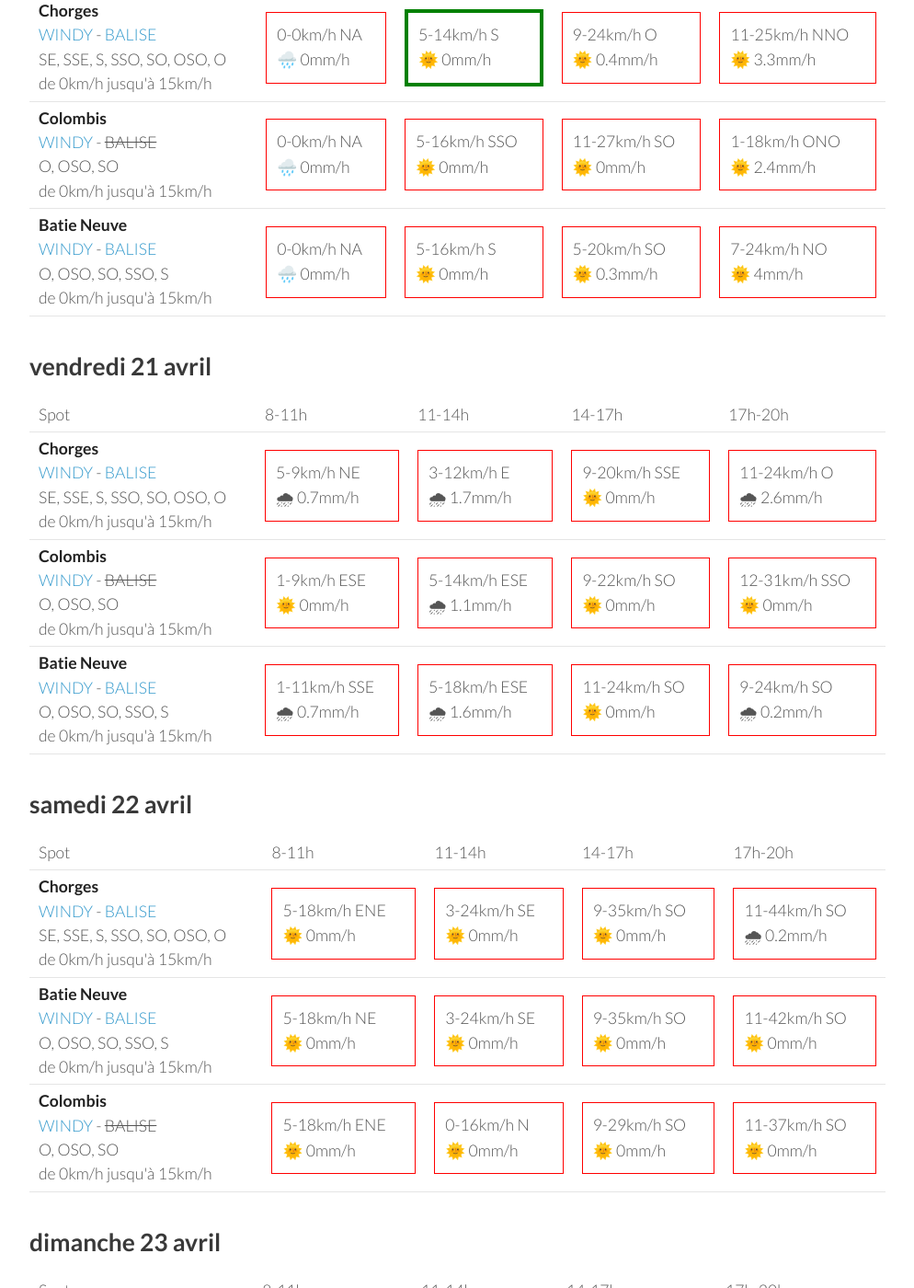
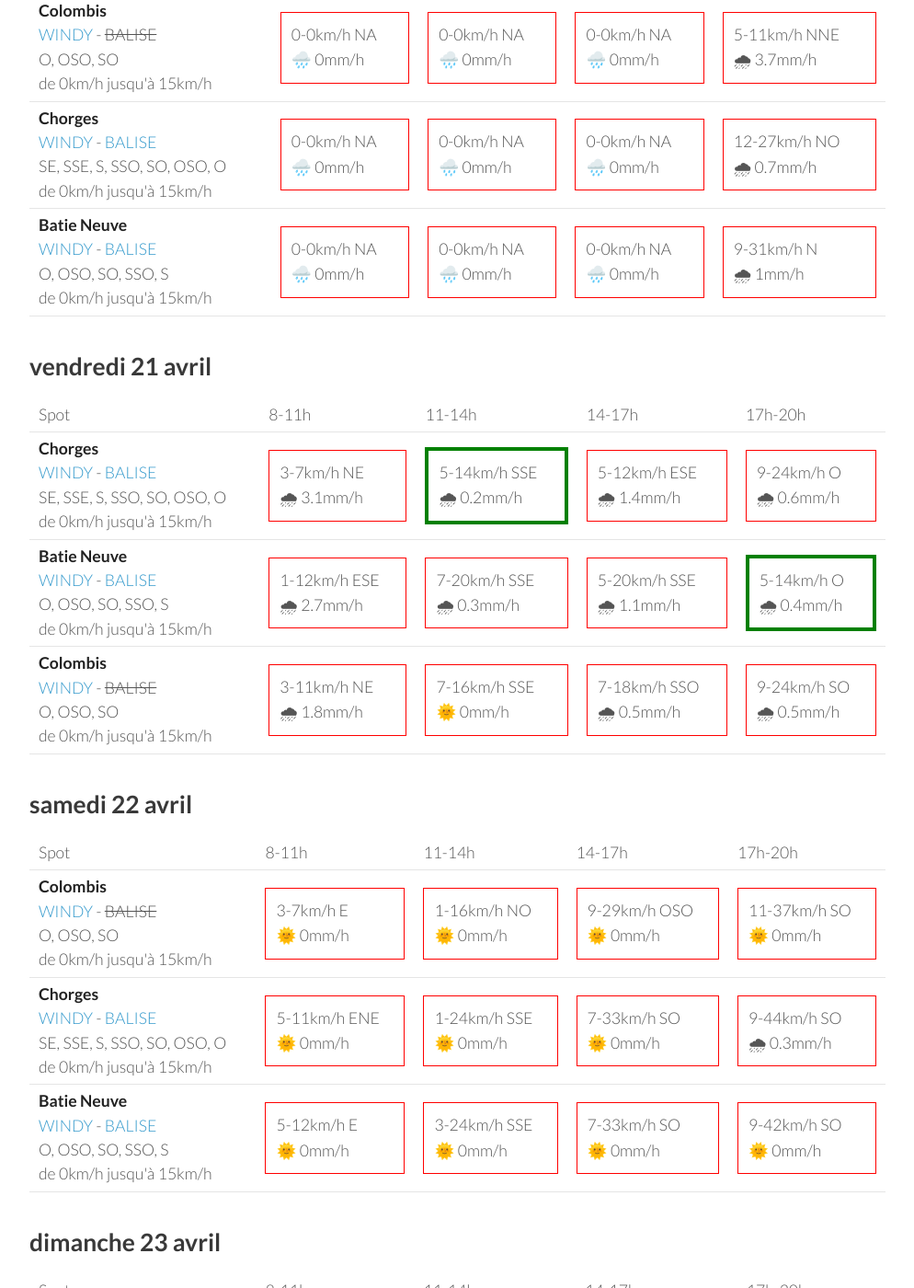
Before and after one commit to parapente-dans-le-nord/parapente-dans-le-nord.github.io, a Jekyll site: the page built from saint_andre.markdown, in a window 1280 px wide and 1400 px high, scrolled down 373 px. Shown: the whole window at 92% size, without its empty margins (26-1020 px from the left). Built offline with Jekyll 4.4.1, drawn with Linux system fonts in a browser that asks for light colours; some of the changed text lies outside the part shown.

Commit message:
update index.markdown

```diff
--- a/saint_andre.markdown
+++ b/saint_andre.markdown
@@ -22,30 +22,30 @@ page mise à jour le jeudi 20 avril 13:36
       <td>17h-20h</td>
     </tr>
 <tr>
+        <td><strong>Colombis</strong><br><a href="https://windy.com/44.494/6.216?44.559,6.262,10">WINDY</a> - <span class="no-balise"> BALISE </span><br> <span class="vent-favorable">O, OSO, SO</span><br><span class="force-vent">de 0km/h jusqu'à 15km/h</span> </td>
+
+            <td><div class="not-flyable"><p>0-0km/h NA</p><p>🌧️ 0mm/h</p></div></td>
+            <td><div class="not-flyable"><p>0-0km/h NA</p><p>🌧️ 0mm/h</p></div></td>
+            <td><div class="not-flyable"><p>0-0km/h NA</p><p>🌧️ 0mm/h</p></div></td>
+            <td><div class="not-flyable"><p>5-11km/h NNE</p><p>🌧 3.7mm/h</p></div></td>
+
+    </tr>
+<tr>
         <td><strong>Chorges</strong><br><a href="https://windy.com/44.578/6.280?44.559,6.262,10">WINDY</a> - <span class=""><a href="https://www.openwindmap.org/PP554">BALISE</a> </span><br> <span class="vent-favorable">SE, SSE, S, SSO, SO, OSO, O</span><br><span class="force-vent">de 0km/h jusqu'à 15km/h</span> </td>
 
             <td><div class="not-flyable"><p>0-0km/h NA</p><p>🌧️ 0mm/h</p></div></td>
-            <td><div class="flyable"><p>5-14km/h S</p><p>🌞 0mm/h</p></div></td>
-            <td><div class="not-flyable"><p>9-24km/h O</p><p>🌞 0.4mm/h</p></div></td>
-            <td><div class="not-flyable"><p>11-25km/h NNO</p><p>🌞 3.3mm/h</p></div></td>
-
-    </tr>
-<tr>
-        <td><strong>Colombis</strong><br><a href="https://windy.com/44.494/6.216?44.559,6.262,10">WINDY</a> - <span class="no-balise"> BALISE </span><br> <span class="vent-favorable">O, OSO, SO</span><br><span class="force-vent">de 0km/h jusqu'à 15km/h</span> </td>
-
             <td><div class="not-flyable"><p>0-0km/h NA</p><p>🌧️ 0mm/h</p></div></td>
-            <td><div class="not-flyable"><p>5-16km/h SSO</p><p>🌞 0mm/h</p></div></td>
-            <td><div class="not-flyable"><p>11-27km/h SO</p><p>🌞 0mm/h</p></div></td>
-            <td><div class="not-flyable"><p>1-18km/h ONO</p><p>🌞 2.4mm/h</p></div></td>
+            <td><div class="not-flyable"><p>0-0km/h NA</p><p>🌧️ 0mm/h</p></div></td>
+            <td><div class="not-flyable"><p>12-27km/h NO</p><p>🌧 0.7mm/h</p></div></td>
 
     </tr>
 <tr>
         <td><strong>Batie Neuve</strong><br><a href="https://windy.com/44.584/6.236?44.559,6.262,10,m:eTtagly">WINDY</a> - <span class=""><a href="https://www.openwindmap.org/PP554">BALISE</a> </span><br> <span class="vent-favorable">O, OSO, SO, SSO, S</span><br><span class="force-vent">de 0km/h jusqu'à 15km/h</span> </td>
 
             <td><div class="not-flyable"><p>0-0km/h NA</p><p>🌧️ 0mm/h</p></div></td>
-            <td><div class="not-flyable"><p>5-16km/h S</p><p>🌞 0mm/h</p></div></td>
-            <td><div class="not-flyable"><p>5-20km/h SO</p><p>🌞 0.3mm/h</p></div></td>
-            <td><div class="not-flyable"><p>7-24km/h NO</p><p>🌞 4mm/h</p></div></td>
+            <td><div class="not-flyable"><p>0-0km/h NA</p><p>🌧️ 0mm/h</p></div></td>
+            <td><div class="not-flyable"><p>0-0km/h NA</p><p>🌧️ 0mm/h</p></div></td>
+            <td><div class="not-flyable"><p>9-31km/h N</p><p>🌧 1mm/h</p></div></td>
 
     </tr>
 
@@ -67,30 +67,30 @@ page mise à jour le jeudi 20 avril 13:36
 <tr>
         <td><strong>Chorges</strong><br><a href="https://windy.com/44.578/6.280?44.559,6.262,10">WINDY</a> - <span class=""><a href="https://www.openwindmap.org/PP554">BALISE</a> </span><br> <span class="vent-favorable">SE, SSE, S, SSO, SO, OSO, O</span><br><span class="force-vent">de 0km/h jusqu'à 15km/h</span> </td>
 
-            <td><div class="not-flyable"><p>5-9km/h NE</p><p>🌧 0.7mm/h</p></div></td>
-            <td><div class="not-flyable"><p>3-12km/h E</p><p>🌧 1.7mm/h</p></div></td>
-            <td><div class="not-flyable"><p>9-20km/h SSE</p><p>🌞 0mm/h</p></div></td>
-            <td><div class="not-flyable"><p>11-24km/h O</p><p>🌧 2.6mm/h</p></div></td>
+            <td><div class="not-flyable"><p>3-7km/h NE</p><p>🌧 3.1mm/h</p></div></td>
+            <td><div class="flyable"><p>5-14km/h SSE</p><p>🌧 0.2mm/h</p></div></td>
+            <td><div class="not-flyable"><p>5-12km/h ESE</p><p>🌧 1.4mm/h</p></div></td>
+            <td><div class="not-flyable"><p>9-24km/h O</p><p>🌧 0.6mm/h</p></div></td>
+
+
+    </tr>
+<tr>
+        <td><strong>Batie Neuve</strong><br><a href="https://windy.com/44.584/6.236?44.559,6.262,10,m:eTtagly">WINDY</a> - <span class=""><a href="https://www.openwindmap.org/PP554">BALISE</a> </span><br> <span class="vent-favorable">O, OSO, SO, SSO, S</span><br><span class="force-vent">de 0km/h jusqu'à 15km/h</span> </td>
+
+            <td><div class="not-flyable"><p>1-12km/h ESE</p><p>🌧 2.7mm/h</p></div></td>
+            <td><div class="not-flyable"><p>7-20km/h SSE</p><p>🌧 0.3mm/h</p></div></td>
+            <td><div class="not-flyable"><p>5-20km/h SSE</p><p>🌧 1.1mm/h</p></div></td>
+            <td><div class="flyable"><p>5-14km/h O</p><p>🌧 0.4mm/h</p></div></td>
 
 
     </tr>
 <tr>
         <td><strong>Colombis</strong><br><a href="https://windy.com/44.494/6.216?44.559,6.262,10">WINDY</a> - <span class="no-balise"> BALISE </span><br> <span class="vent-favorable">O, OSO, SO</span><br><span class="force-vent">de 0km/h jusqu'à 15km/h</span> </td>
 
-            <td><div class="not-flyable"><p>1-9km/h ESE</p><p>🌞 0mm/h</p></div></td>
-            <td><div class="not-flyable"><p>5-14km/h ESE</p><p>🌧 1.1mm/h</p></div></td>
-            <td><div class="not-flyable"><p>9-22km/h SO</p><p>🌞 0mm/h</p></div></td>
-            <td><div class="not-flyable"><p>12-31km/h SSO</p><p>🌞 0mm/h</p></div></td>
-
-
-    </tr>
-<tr>
-        <td><strong>Batie Neuve</strong><br><a href="https://windy.com/44.584/6.236?44.559,6.262,10,m:eTtagly">WINDY</a> - <span class=""><a href="https://www.openwindmap.org/PP554">BALISE</a> </span><br> <span class="vent-favorable">O, OSO, SO, SSO, S</span><br><span class="force-vent">de 0km/h jusqu'à 15km/h</span> </td>
-
-            <td><div class="not-flyable"><p>1-11km/h SSE</p><p>🌧 0.7mm/h</p></div></td>
-            <td><div class="not-flyable"><p>5-18km/h ESE</p><p>🌧 1.6mm/h</p></div></td>
-            <td><div class="not-flyable"><p>11-24km/h SO</p><p>🌞 0mm/h</p></div></td>
-            <td><div class="not-flyable"><p>9-24km/h SO</p><p>🌧 0.2mm/h</p></div></td>
+            <td><div class="not-flyable"><p>3-11km/h NE</p><p>🌧 1.8mm/h</p></div></td>
+            <td><div class="not-flyable"><p>7-16km/h SSE</p><p>🌞 0mm/h</p></div></td>
+            <td><div class="not-flyable"><p>7-18km/h SSO</p><p>🌧 0.5mm/h</p></div></td>
+            <td><div class="not-flyable"><p>9-24km/h SO</p><p>🌧 0.5mm/h</p></div></td>
 
 
     </tr>
@@ -111,32 +111,32 @@ page mise à jour le jeudi 20 avril 13:36
       <td>17h-20h</td>
     </tr>
 <tr>
+        <td><strong>Colombis</strong><br><a href="https://windy.com/44.494/6.216?44.559,6.262,10">WINDY</a> - <span class="no-balise"> BALISE </span><br> <span class="vent-favorable">O, OSO, SO</span><br><span class="force-vent">de 0km/h jusqu'à 15km/h</span> </td>
+
+            <td><div class="not-flyable"><p>3-7km/h E</p><p>🌞 0mm/h</p></div></td>
+            <td><div class="not-flyable"><p>1-16km/h NO</p><p>🌞 0mm/h</p></div></td>
+            <td><div class="not-flyable"><p>9-29km/h OSO</p><p>🌞 0mm/h</p></div></td>
+            <td><div class="not-flyable"><p>11-37km/h SO</p><p>🌞 0mm/h</p></div></td>
+
+
+    </tr>
+<tr>
         <td><strong>Chorges</strong><br><a href="https://windy.com/44.578/6.280?44.559,6.262,10">WINDY</a> - <span class=""><a href="https://www.openwindmap.org/PP554">BALISE</a> </span><br> <span class="vent-favorable">SE, SSE, S, SSO, SO, OSO, O</span><br><span class="force-vent">de 0km/h jusqu'à 15km/h</span> </td>
 
-            <td><div class="not-flyable"><p>5-18km/h ENE</p><p>🌞 0mm/h</p></div></td>
-            <td><div class="not-flyable"><p>3-24km/h SE</p><p>🌞 0mm/h</p></div></td>
-            <td><div class="not-flyable"><p>9-35km/h SO</p><p>🌞 0mm/h</p></div></td>
-            <td><div class="not-flyable"><p>11-44km/h SO</p><p>🌧 0.2mm/h</p></div></td>
+            <td><div class="not-flyable"><p>5-11km/h ENE</p><p>🌞 0mm/h</p></div></td>
+            <td><div class="not-flyable"><p>1-24km/h SSE</p><p>🌞 0mm/h</p></div></td>
+            <td><div class="not-flyable"><p>7-33km/h SO</p><p>🌞 0mm/h</p></div></td>
+            <td><div class="not-flyable"><p>9-44km/h SO</p><p>🌧 0.3mm/h</p></div></td>
 
 
     </tr>
 <tr>
         <td><strong>Batie Neuve</strong><br><a href="https://windy.com/44.584/6.236?44.559,6.262,10,m:eTtagly">WINDY</a> - <span class=""><a href="https://www.openwindmap.org/PP554">BALISE</a> </span><br> <span class="vent-favorable">O, OSO, SO, SSO, S</span><br><span class="force-vent">de 0km/h jusqu'à 15km/h</span> </td>
 
-            <td><div class="not-flyable"><p>5-18km/h NE</p><p>🌞 0mm/h</p></div></td>
-            <td><div class="not-flyable"><p>3-24km/h SE</p><p>🌞 0mm/h</p></div></td>
-            <td><div class="not-flyable"><p>9-35km/h SO</p><p>🌞 0mm/h</p></div></td>
-            <td><div class="not-flyable"><p>11-42km/h SO</p><p>🌞 0mm/h</p></div></td>
-
-
-    </tr>
-<tr>
-        <td><strong>Colombis</strong><br><a href="https://windy.com/44.494/6.216?44.559,6.262,10">WINDY</a> - <span class="no-balise"> BALISE </span><br> <span class="vent-favorable">O, OSO, SO</span><br><span class="force-vent">de 0km/h jusqu'à 15km/h</span> </td>
-
-            <td><div class="not-flyable"><p>5-18km/h ENE</p><p>🌞 0mm/h</p></div></td>
-            <td><div class="not-flyable"><p>0-16km/h N</p><p>🌞 0mm/h</p></div></td>
-            <td><div class="not-flyable"><p>9-29km/h SO</p><p>🌞 0mm/h</p></div></td>
-            <td><div class="not-flyable"><p>11-37km/h SO</p><p>🌞 0mm/h</p></div></td>
+            <td><div class="not-flyable"><p>5-12km/h E</p><p>🌞 0mm/h</p></div></td>
+            <td><div class="not-flyable"><p>3-24km/h SSE</p><p>🌞 0mm/h</p></div></td>
+            <td><div class="not-flyable"><p>7-33km/h SO</p><p>🌞 0mm/h</p></div></td>
+            <td><div class="not-flyable"><p>9-42km/h SO</p><p>🌞 0mm/h</p></div></td>
 
 
     </tr>
@@ -159,30 +159,30 @@ page mise à jour le jeudi 20 avril 13:36
 <tr>
         <td><strong>Colombis</strong><br><a href="https://windy.com/44.494/6.216?44.559,6.262,10">WINDY</a> - <span class="no-balise"> BALISE </span><br> <span class="vent-favorable">O, OSO, SO</span><br><span class="force-vent">de 0km/h jusqu'à 15km/h</span> </td>
 
-            <td><div class="not-flyable"><p>1-12km/h NE</p><p>🌞 0mm/h</p></div></td>
-            <td><div class="not-flyable"><p>3-18km/h O</p><p>🌞 0mm/h</p></div></td>
-            <td><div class="not-flyable"><p>9-29km/h O</p><p>🌧 0.2mm/h</p></div></td>
-            <td><div class="not-flyable"><p>14-40km/h O</p><p>🌞 0mm/h</p></div></td>
+            <td><div class="not-flyable"><p>3-12km/h E</p><p>🌞 0mm/h</p></div></td>
+            <td><div class="not-flyable"><p>3-16km/h OSO</p><p>🌞 0mm/h</p></div></td>
+            <td><div class="not-flyable"><p>9-31km/h OSO</p><p>🌞 0mm/h</p></div></td>
+            <td><div class="not-flyable"><p>12-40km/h O</p><p>🌞 0mm/h</p></div></td>
 
 
     </tr>
 <tr>
         <td><strong>Batie Neuve</strong><br><a href="https://windy.com/44.584/6.236?44.559,6.262,10,m:eTtagly">WINDY</a> - <span class=""><a href="https://www.openwindmap.org/PP554">BALISE</a> </span><br> <span class="vent-favorable">O, OSO, SO, SSO, S</span><br><span class="force-vent">de 0km/h jusqu'à 15km/h</span> </td>
 
-            <td><div class="not-flyable"><p>3-12km/h NNE</p><p>🌞 0mm/h</p></div></td>
-            <td><div class="not-flyable"><p>5-22km/h SO</p><p>🌞 0mm/h</p></div></td>
-            <td><div class="not-flyable"><p>9-33km/h OSO</p><p>🌧 0.4mm/h</p></div></td>
-            <td><div class="not-flyable"><p>12-46km/h OSO</p><p>🌞 0mm/h</p></div></td>
+            <td><div class="not-flyable"><p>1-16km/h ENE</p><p>🌞 0mm/h</p></div></td>
+            <td><div class="not-flyable"><p>3-20km/h SSO</p><p>🌞 0mm/h</p></div></td>
+            <td><div class="not-flyable"><p>9-33km/h OSO</p><p>🌧 0.5mm/h</p></div></td>
+            <td><div class="not-flyable"><p>11-46km/h O</p><p>🌧 0.6mm/h</p></div></td>
 
 
     </tr>
 <tr>
         <td><strong>Chorges</strong><br><a href="https://windy.com/44.578/6.280?44.559,6.262,10">WINDY</a> - <span class=""><a href="https://www.openwindmap.org/PP554">BALISE</a> </span><br> <span class="vent-favorable">SE, SSE, S, SSO, SO, OSO, O</span><br><span class="force-vent">de 0km/h jusqu'à 15km/h</span> </td>
 
-            <td><div class="not-flyable"><p>3-14km/h NNE</p><p>🌞 0mm/h</p></div></td>
-            <td><div class="not-flyable"><p>5-22km/h SO</p><p>🌞 0mm/h</p></div></td>
-            <td><div class="not-flyable"><p>9-35km/h OSO</p><p>🌧 0.5mm/h</p></div></td>
-            <td><div class="not-flyable"><p>12-48km/h OSO</p><p>🌞 0mm/h</p></div></td>
+            <td><div class="not-flyable"><p>1-18km/h ENE</p><p>🌧 0.2mm/h</p></div></td>
+            <td><div class="not-flyable"><p>3-22km/h SSO</p><p>🌞 0mm/h</p></div></td>
+            <td><div class="not-flyable"><p>9-37km/h OSO</p><p>🌧 0.6mm/h</p></div></td>
+            <td><div class="not-flyable"><p>11-50km/h O</p><p>🌧 0.5mm/h</p></div></td>
 
 
     </tr>
@@ -205,29 +205,29 @@ page mise à jour le jeudi 20 avril 13:36
 <tr>
         <td><strong>Colombis</strong><br><a href="https://windy.com/44.494/6.216?44.559,6.262,10">WINDY</a> - <span class="no-balise"> BALISE </span><br> <span class="vent-favorable">O, OSO, SO</span><br><span class="force-vent">de 0km/h jusqu'à 15km/h</span> </td>
 
-            <td><div class="not-flyable"><p>5-20km/h SO</p><p>🌞 0mm/h</p></div></td>
-            <td><div class="not-flyable"><p>7-24km/h ONO</p><p>🌞 0mm/h</p></div></td>
+            <td><div class="not-flyable"><p>1-16km/h SSO</p><p>🌞 0mm/h</p></div></td>
+            <td><div class="not-flyable"><p>7-25km/h NO</p><p>🌞 0mm/h</p></div></td>
             <td><div class="not-flyable"><p>11-35km/h ONO</p><p>🌞 0mm/h</p></div></td>
-            <td><div class="not-flyable"><p>14-42km/h ONO</p><p>🌞 0mm/h</p></div></td>
+            <td><div class="not-flyable"><p>12-40km/h ONO</p><p>🌞 0mm/h</p></div></td>
 
 
     </tr>
 <tr>
         <td><strong>Batie Neuve</strong><br><a href="https://windy.com/44.584/6.236?44.559,6.262,10,m:eTtagly">WINDY</a> - <span class=""><a href="https://www.openwindmap.org/PP554">BALISE</a> </span><br> <span class="vent-favorable">O, OSO, SO, SSO, S</span><br><span class="force-vent">de 0km/h jusqu'à 15km/h</span> </td>
 
-            <td><div class="not-flyable"><p>1-25km/h OSO</p><p>🌞 0mm/h</p></div></td>
-            <td><div class="not-flyable"><p>5-25km/h ONO</p><p>🌞 0mm/h</p></div></td>
-            <td><div class="not-flyable"><p>9-35km/h NO</p><p>🌞 0mm/h</p></div></td>
-            <td><div class="not-flyable"><p>11-40km/h NO</p><p>🌞 0mm/h</p></div></td>
+            <td><div class="not-flyable"><p>1-22km/h N</p><p>🌞 0mm/h</p></div></td>
+            <td><div class="not-flyable"><p>7-27km/h NO</p><p>🌞 0mm/h</p></div></td>
+            <td><div class="not-flyable"><p>11-37km/h ONO</p><p>🌞 0mm/h</p></div></td>
+            <td><div class="not-flyable"><p>11-40km/h ONO</p><p>🌞 0mm/h</p></div></td>
 
 
     </tr>
 <tr>
         <td><strong>Chorges</strong><br><a href="https://windy.com/44.578/6.280?44.559,6.262,10">WINDY</a> - <span class=""><a href="https://www.openwindmap.org/PP554">BALISE</a> </span><br> <span class="vent-favorable">SE, SSE, S, SSO, SO, OSO, O</span><br><span class="force-vent">de 0km/h jusqu'à 15km/h</span> </td>
 
-            <td><div class="not-flyable"><p>3-24km/h SO</p><p>🌞 0mm/h</p></div></td>
-            <td><div class="not-flyable"><p>5-24km/h O</p><p>🌞 0mm/h</p></div></td>
-            <td><div class="not-flyable"><p>9-33km/h ONO</p><p>🌞 0mm/h</p></div></td>
+            <td><div class="not-flyable"><p>0-20km/h NNO</p><p>🌞 0mm/h</p></div></td>
+            <td><div class="not-flyable"><p>5-25km/h ONO</p><p>🌞 0mm/h</p></div></td>
+            <td><div class="not-flyable"><p>9-35km/h ONO</p><p>🌞 0mm/h</p></div></td>
             <td><div class="not-flyable"><p>11-38km/h ONO</p><p>🌞 0mm/h</p></div></td>
 
 
@@ -251,9 +251,9 @@ page mise à jour le jeudi 20 avril 13:36
 <tr>
         <td><strong>Colombis</strong><br><a href="https://windy.com/44.494/6.216?44.559,6.262,10">WINDY</a> - <span class="no-balise"> BALISE </span><br> <span class="vent-favorable">O, OSO, SO</span><br><span class="force-vent">de 0km/h jusqu'à 15km/h</span> </td>
 
-            <td><div class="not-flyable"><p>1-16km/h SE</p><p>🌞 0mm/h</p></div></td>
-            <td><div class="not-flyable"><p>11-35km/h ONO</p><p>🌞 0mm/h</p></div></td>
-            <td><div class="not-flyable"><p>16-46km/h NO</p><p>🌞 0mm/h</p></div></td>
+            <td><div class="not-flyable"><p>1-14km/h S</p><p>🌞 0mm/h</p></div></td>
+            <td><div class="not-flyable"><p>9-31km/h ONO</p><p>🌞 0mm/h</p></div></td>
+            <td><div class="not-flyable"><p>16-48km/h NO</p><p>🌞 0mm/h</p></div></td>
             <td><div class="not-flyable"><p>14-48km/h NO</p><p>🌞 0mm/h</p></div></td>
 
 
@@ -261,20 +261,20 @@ page mise à jour le jeudi 20 avril 13:36
 <tr>
         <td><strong>Batie Neuve</strong><br><a href="https://windy.com/44.584/6.236?44.559,6.262,10,m:eTtagly">WINDY</a> - <span class=""><a href="https://www.openwindmap.org/PP554">BALISE</a> </span><br> <span class="vent-favorable">O, OSO, SO, SSO, S</span><br><span class="force-vent">de 0km/h jusqu'à 15km/h</span> </td>
 
-            <td><div class="not-flyable"><p>3-24km/h NNE</p><p>🌞 0mm/h</p></div></td>
-            <td><div class="not-flyable"><p>9-35km/h NO</p><p>🌞 0mm/h</p></div></td>
-            <td><div class="not-flyable"><p>12-46km/h NO</p><p>🌞 0mm/h</p></div></td>
-            <td><div class="not-flyable"><p>12-48km/h NO</p><p>🌞 0mm/h</p></div></td>
+            <td><div class="not-flyable"><p>1-20km/h NO</p><p>🌧 0.2mm/h</p></div></td>
+            <td><div class="not-flyable"><p>9-35km/h ONO</p><p>🌞 0mm/h</p></div></td>
+            <td><div class="not-flyable"><p>14-51km/h NO</p><p>🌞 0mm/h</p></div></td>
+            <td><div class="not-flyable"><p>12-53km/h NO</p><p>🌞 0mm/h</p></div></td>
 
 
     </tr>
 <tr>
         <td><strong>Chorges</strong><br><a href="https://windy.com/44.578/6.280?44.559,6.262,10">WINDY</a> - <span class=""><a href="https://www.openwindmap.org/PP554">BALISE</a> </span><br> <span class="vent-favorable">SE, SSE, S, SSO, SO, OSO, O</span><br><span class="force-vent">de 0km/h jusqu'à 15km/h</span> </td>
 
-            <td><div class="not-flyable"><p>1-20km/h NE</p><p>🌞 0mm/h</p></div></td>
-            <td><div class="not-flyable"><p>7-33km/h ONO</p><p>🌞 0mm/h</p></div></td>
-            <td><div class="not-flyable"><p>11-42km/h NO</p><p>🌞 0mm/h</p></div></td>
-            <td><div class="not-flyable"><p>11-46km/h NO</p><p>🌞 0mm/h</p></div></td>
+            <td><div class="not-flyable"><p>0-20km/h N</p><p>🌧 0.2mm/h</p></div></td>
+            <td><div class="not-flyable"><p>9-33km/h ONO</p><p>🌞 0mm/h</p></div></td>
+            <td><div class="not-flyable"><p>12-50km/h NO</p><p>🌞 0mm/h</p></div></td>
+            <td><div class="not-flyable"><p>11-51km/h NO</p><p>🌞 0mm/h</p></div></td>
 
 
     </tr>
```
Also changed, not shown: other parts of saint_andre.markdown (+1 -1 lines).
